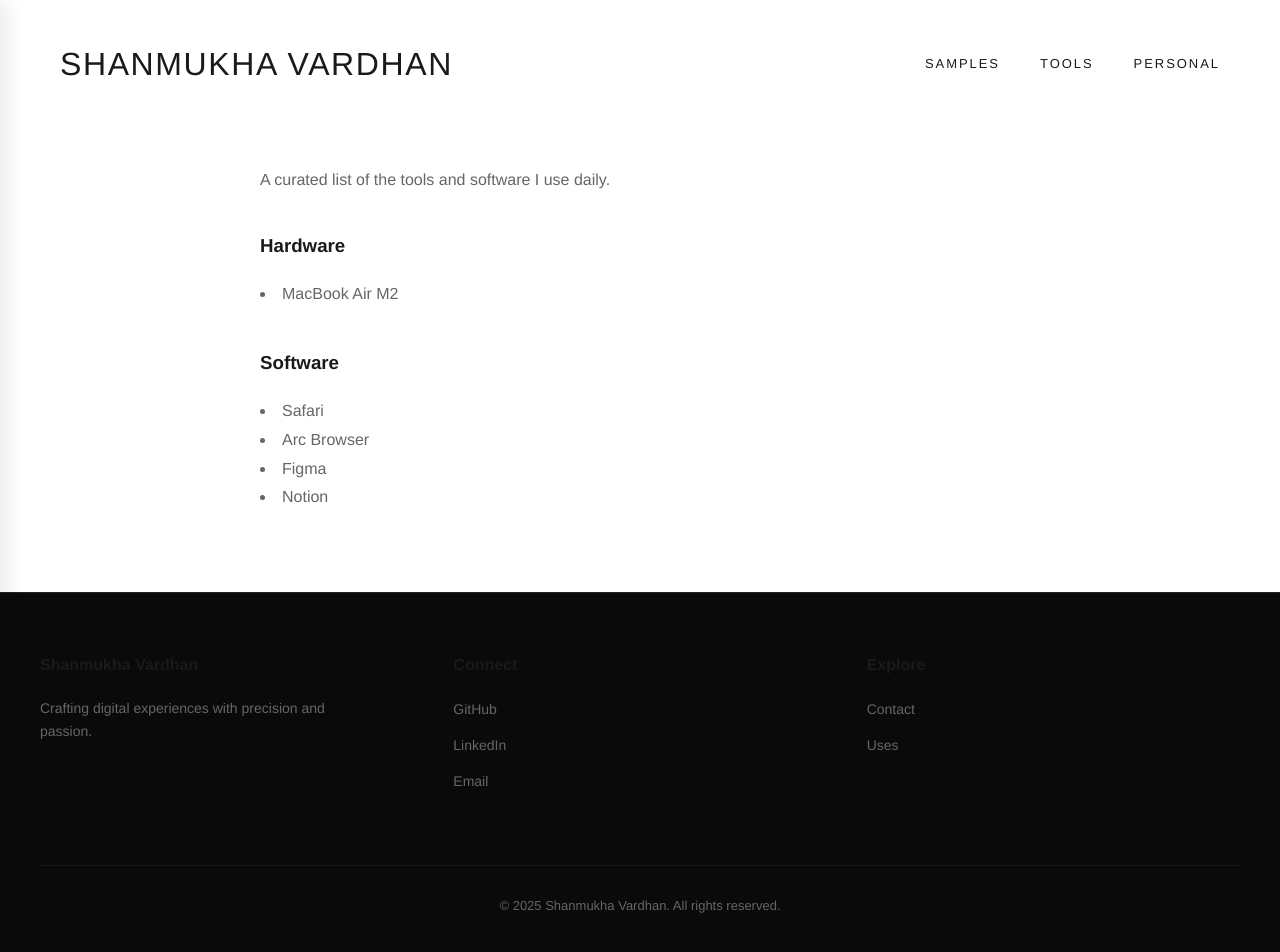
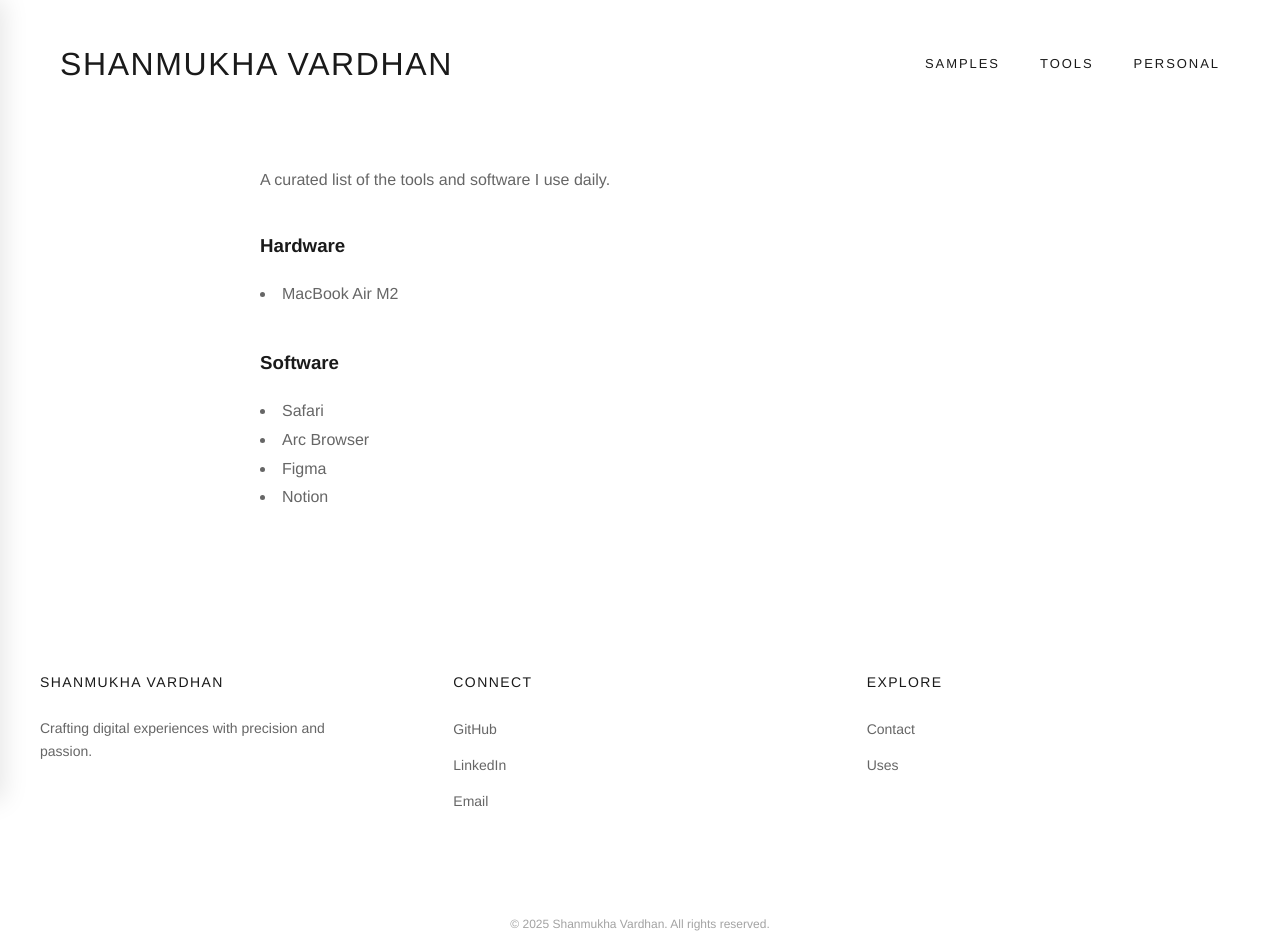
Before and after one commit to Shanmukha-Vardhan/personal-work, a React (Vite) app: page /uses in a window 1280 px wide. Shown: the top 952 px of the page. Built offline with nearby package versions, Linux system fonts and the light colour scheme.

Commit message:
Update project images to rectangular and style footer light

```diff
--- a/src/index.css
+++ b/src/index.css
@@ -228,8 +228,8 @@ main {
 
 .project-image {
   height: auto;
-  aspect-ratio: 1 / 1;
-  /* Square images */
+  aspect-ratio: 16 / 9;
+  /* Rectangular 16:9 images */
   background-color: #f0f0f0;
   width: 100%;
   overflow: hidden;
@@ -958,13 +958,14 @@ main {
 }
 
 /* Footer */
+/* Footer */
 .site-footer {
-  border-top: 1px solid rgba(255, 255, 255, 0.1);
-  background: #0a0a0a;
-  padding: 60px 40px 40px;
+  border-top: none;
+  background: var(--bg-color);
+  /* White/Light */
+  padding: 80px 40px 40px;
   color: var(--text-secondary);
   margin-top: auto;
-  /* Push to bottom if content is short */
 }
 
 .footer-content {
@@ -978,9 +979,11 @@ main {
 
 .footer-section h4 {
   color: var(--text-primary);
-  font-size: 16px;
-  font-weight: 600;
-  margin-bottom: 20px;
+  font-size: 14px;
+  font-weight: 500;
+  text-transform: uppercase;
+  letter-spacing: 0.1em;
+  margin-bottom: 24px;
 }
 
 .footer-section p {
@@ -1005,6 +1008,7 @@ main {
 }
 
 .footer-links a:hover {
+  text-decoration: underline;
   color: var(--text-primary);
 }
 
@@ -1012,10 +1016,11 @@ main {
   max-width: 1200px;
   margin: 0 auto;
   padding-top: 30px;
-  border-top: 1px solid rgba(255, 255, 255, 0.05);
+  border-top: none;
   text-align: center;
-  font-size: 13px;
-  color: #666;
+  font-size: 12px;
+  color: var(--text-secondary);
+  opacity: 0.6;
 }
 
 /* Print Styles */
```
